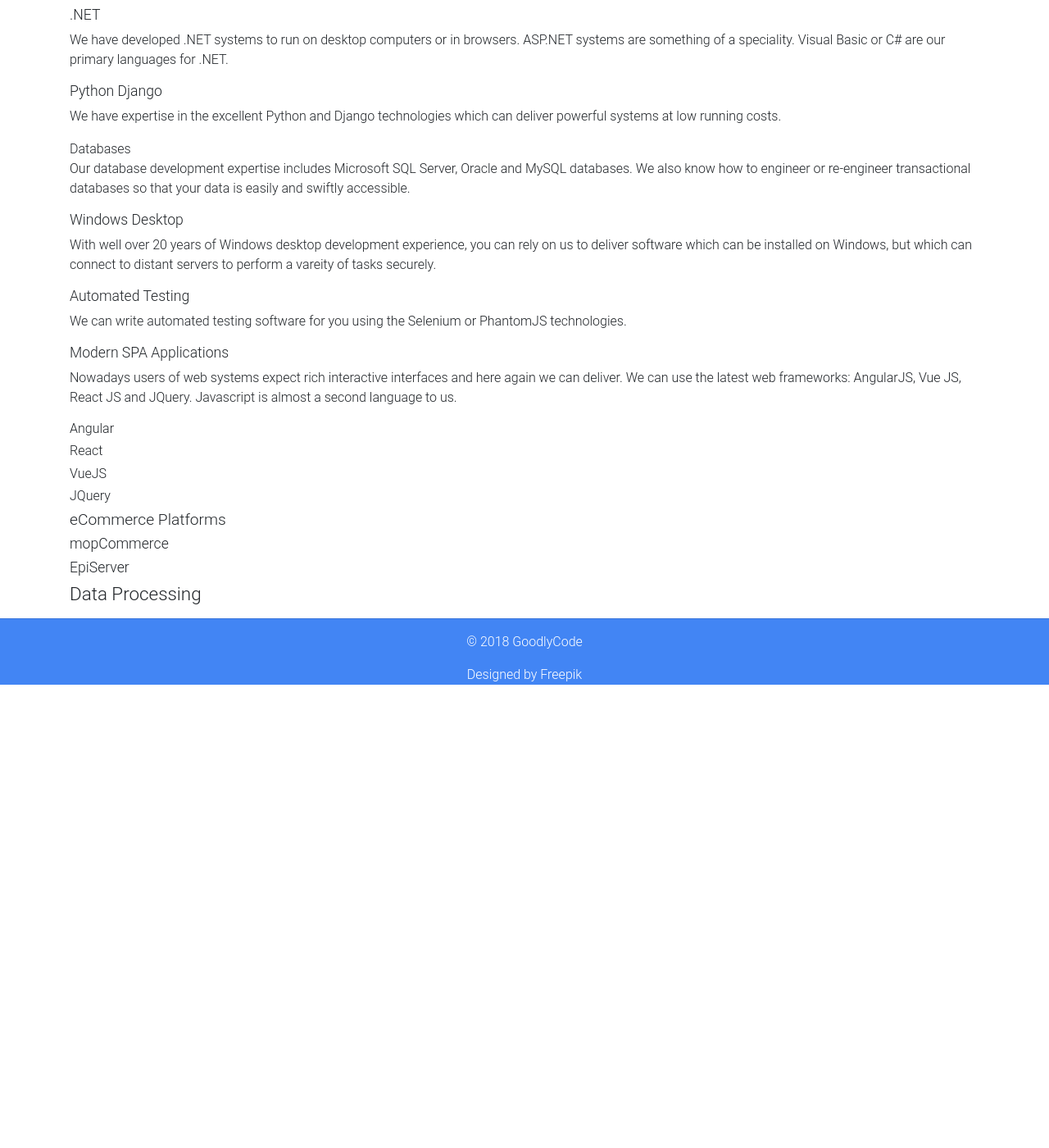
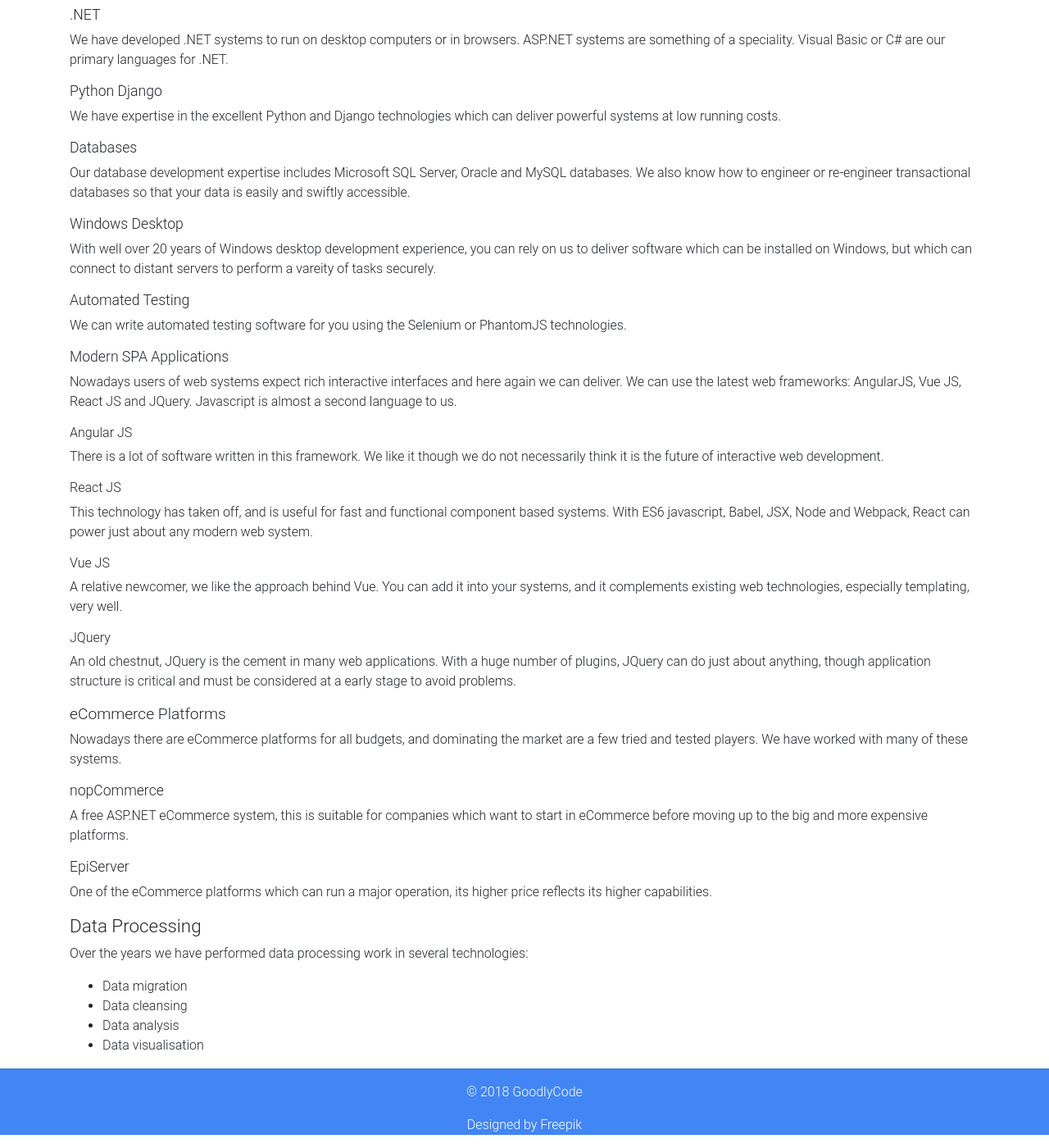
Before and after one commit to Grafrajohn/goodlycode.github.io, a Jekyll site: the page built from services.html, in a window 1280 px wide and 1400 px high, scrolled down 321 px. Shown: the whole window at 82% size. Built offline with Jekyll 4.4.1, drawn with Linux system fonts in a browser that asks for light colours; nearby versions of some CDN libraries; before the commit the page ends 1172 px from its top, so only the background shows below that.

Commit message:
Update services.html

```diff
--- a/services.html
+++ b/services.html
@@ -11,7 +11,7 @@
 <h4>.NET</h4>
 <p>We have developed .NET systems to run on desktop computers or in browsers. ASP.NET systems are something of a speciality. Visual Basic or C# are our primary languages for .NET.</p>
 <h4>Python Django</h4>
-<p>We have expertise in the excellent Python and Django technologies which can deliver powerful systems at low running costs.</P
+<p>We have expertise in the excellent Python and Django technologies which can deliver powerful systems at low running costs.</p>
 <h4>Databases</h4>
 <p>Our database development expertise includes Microsoft SQL Server, Oracle and MySQL databases. We also know how to engineer or re-engineer transactional databases so that your data is easily and swiftly accessible.</p>
 <h4>Windows Desktop</h4>
@@ -20,11 +20,25 @@
 <p>We can write automated testing software for you using the Selenium or PhantomJS technologies.</p>
 <h4>Modern SPA Applications</h4>
 <p>Nowadays users of web systems expect rich interactive interfaces and here again we can deliver. We can use the latest web frameworks: AngularJS, Vue JS, React JS and JQuery. Javascript is almost a second language to us.</p>
-<h5>Angular</h5>
-<h5>React</h5>
-<h5>VueJS</h5>
+<h5>Angular JS</h5>
+<p>There is a lot of software written in this framework. We like it though we do not necessarily think it is the future of interactive web development.</p>
+<h5>React JS</h5>
+<p>This technology has taken off, and is useful for fast and functional component based systems. With ES6 javascript, Babel, JSX, Node and Webpack, React can power just about any modern web system.</p>
+<h5>Vue JS</h5>
+<p>A relative newcomer, we like the approach behind Vue. You can add it into your systems, and it complements existing web technologies, especially templating, very well.</p>
 <h5>JQuery</h5>
+<p>An old chestnut, JQuery is the cement in many web applications. With a huge number of plugins, JQuery can do just about anything, though application structure is critical and must be considered at a early stage to avoid problems.</p>
 <h3>eCommerce Platforms</h3>
-<h4>mopCommerce</h4>
+<p>Nowadays there are eCommerce platforms for all budgets, and dominating the market are a few tried and tested players. We have worked with many of these systems.
+<h4>nopCommerce</h4>
+<p>A free ASP.NET eCommerce system, this is suitable for companies which want to start in eCommerce before moving up to the big and more expensive platforms.</p>
 <h4>EpiServer</h4>
+<p>One of the eCommerce platforms which can run a major operation, its higher price reflects its higher capabilities.</p>
 <h2>Data Processing</h2>
+<p>Over the years we have performed data processing work in several technologies:</p>
+<ul>
+  <li>Data migration</li>
+  <li>Data cleansing</li>
+  <li>Data analysis</li>
+  <li>Data visualisation</li>
+</ul>
```
